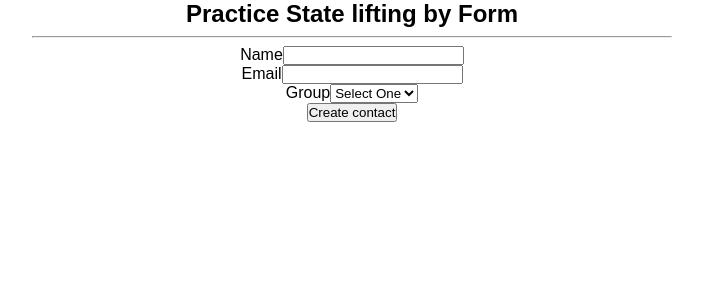
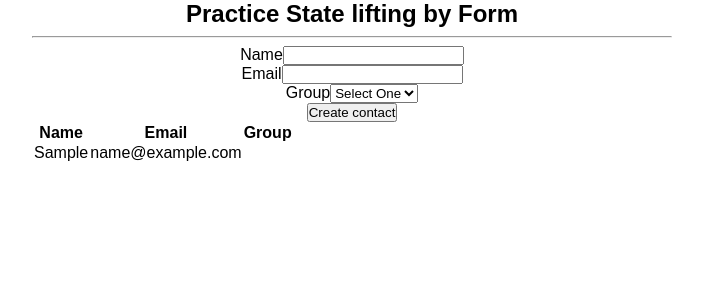
Before and after one commit to Jobayer109/State-Lifting-Contact-Form, a React (Vite) app: page / in a window 1280 px wide. Both pictures are taken after typing "Sample", "name@example.com" into the empty fields and a click on the button "Create contact". Shown: the top 300 px of the page, without its empty margins (288-991 px from the left). Built offline with nearby package versions, Linux system fonts and the light colour scheme.

Commit message:
Contact created and displayed in Table view

```diff
--- a/src/practice/Form.jsx
+++ b/src/practice/Form.jsx
@@ -1,13 +1,17 @@
+/* eslint-disable react/prop-types */
 import { useState } from "react";
 import InputText from "./InputText";
 
 const INIT_CONTACT = {
   name: "",
   email: "",
+  group: "",
 };
 
-const Form = () => {
+const Form = ({ getContact }) => {
   const [values, setValues] = useState({ ...INIT_CONTACT });
+
+  const { name, email, group } = values;
 
   const handleChange = (e) => {
     setValues({
@@ -20,7 +24,7 @@ const Form = () => {
     e.preventDefault();
 
     setValues(INIT_CONTACT);
-    console.log(values);
+    getContact(values);
   };
 
   return (
@@ -30,26 +34,21 @@ const Form = () => {
           label="Name"
           type="text"
           name="name"
-          value={values.name}
+          value={name}
           onChange={handleChange}
         />
         <InputText
           label="Email"
           type="email"
           name="email"
-          value={values.email}
+          value={email}
           onChange={handleChange}
         />
 
         <div>
-          <label htmlFor="group">Group</label>
-          <select
-            name="group"
-            id="group"
-            value="Select One"
-            onChange={handleChange}
-          >
-            <option defaultValue="">Select One</option>
+          <label>Group</label>
+          <select name="group" id="group" value={group} onChange={handleChange}>
+            <option value="">Select One</option>
             <option value="Office">Office</option>
             <option value="Home">Home</option>
             <option value="Family">Family</option>
--- /dev/null
+++ b/src/practice/TableView.jsx
@@ -0,0 +1,26 @@
+/* eslint-disable react/prop-types */
+
+const TableView = ({ contacts }) => {
+  return (
+    <table>
+      <thead>
+        <tr>
+          <th>Name</th>
+          <th>Email</th>
+          <th>Group</th>
+        </tr>
+      </thead>
+      <tbody>
+        {contacts.map((contact, index) => (
+          <tr key={index}>
+            <td>{contact.name}</td>
+            <td>{contact.email}</td>
+            <td>{contact.group}</td>
+          </tr>
+        ))}
+      </tbody>
+    </table>
+  );
+};
+
+export default TableView;
--- a/src/practice/index.jsx
+++ b/src/practice/index.jsx
@@ -1,12 +1,21 @@
+import { useState } from "react";
 import Form from "./Form";
+import TableView from "./TableView";
 import "./style.css";
 
 const PracticeHome = () => {
+  const [contacts, setContacts] = useState([]);
+
+  const getContact = (contact) => {
+    setContacts([contact, ...contacts]);
+  };
+
   return (
     <div className="practiceApp">
       <h2>Practice State lifting by Form</h2>
       <hr style={{ marginTop: ".5rem", marginBottom: ".5rem" }} />
-      <Form />
+      <Form getContact={getContact} />
+      <TableView contacts={contacts} />
     </div>
   );
 };
```
